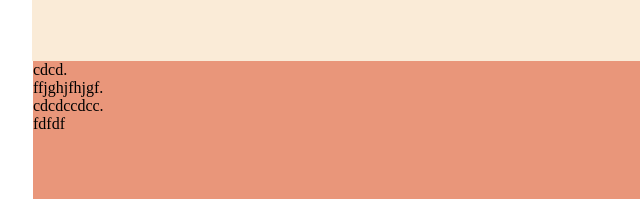
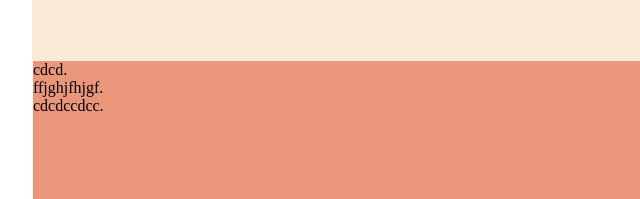
Before and after one commit to fedorovnk/master, a plain HTML site: page index.html in a window 1280 px wide. Shown: the part 259-458 px from the top of the page, 159-799 px from the left. Drawn offline with Linux system fonts and the light colour scheme.

Commit message:
ccddcd
Signed-off-by: FEDOROV <nfedorov@tethys.ru>

```diff
--- a/index.html
+++ b/index.html
@@ -20,7 +20,6 @@
     <article>
       cdcd. <br>ffjghjfhjgf. <br>
       cdcdccdcc. <br>
-      fdfdf
     </article>
   </main>
 
```
